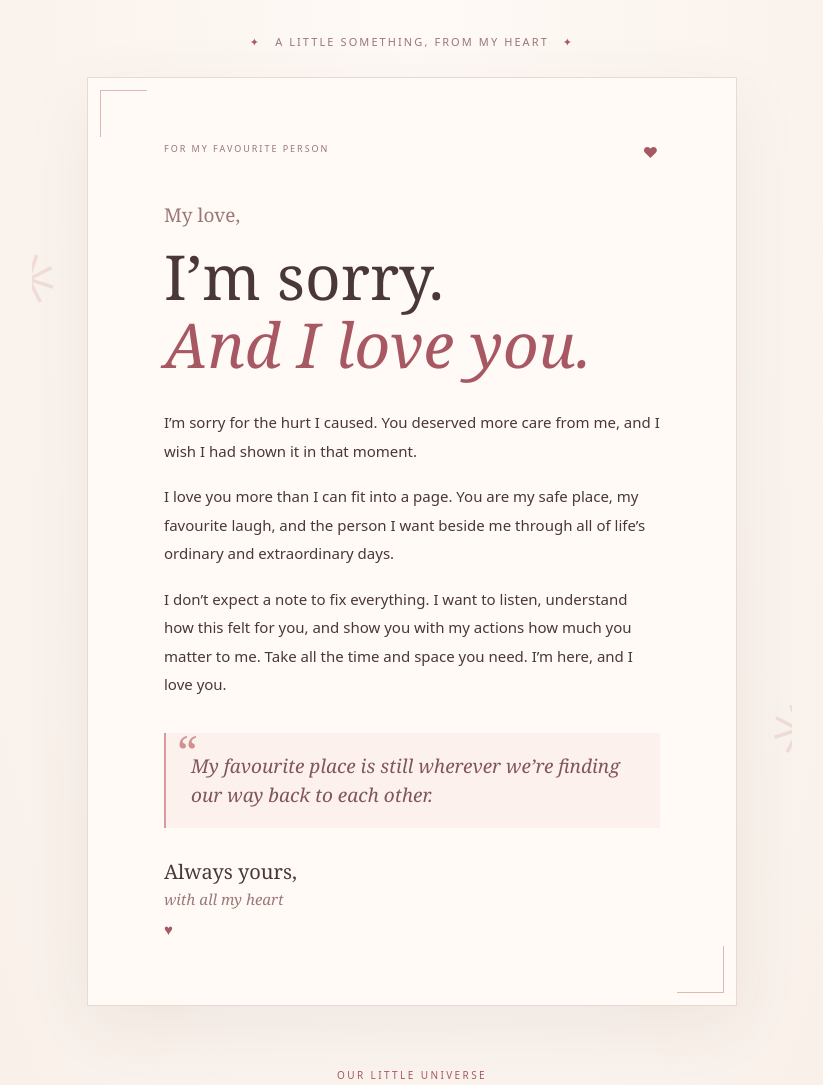
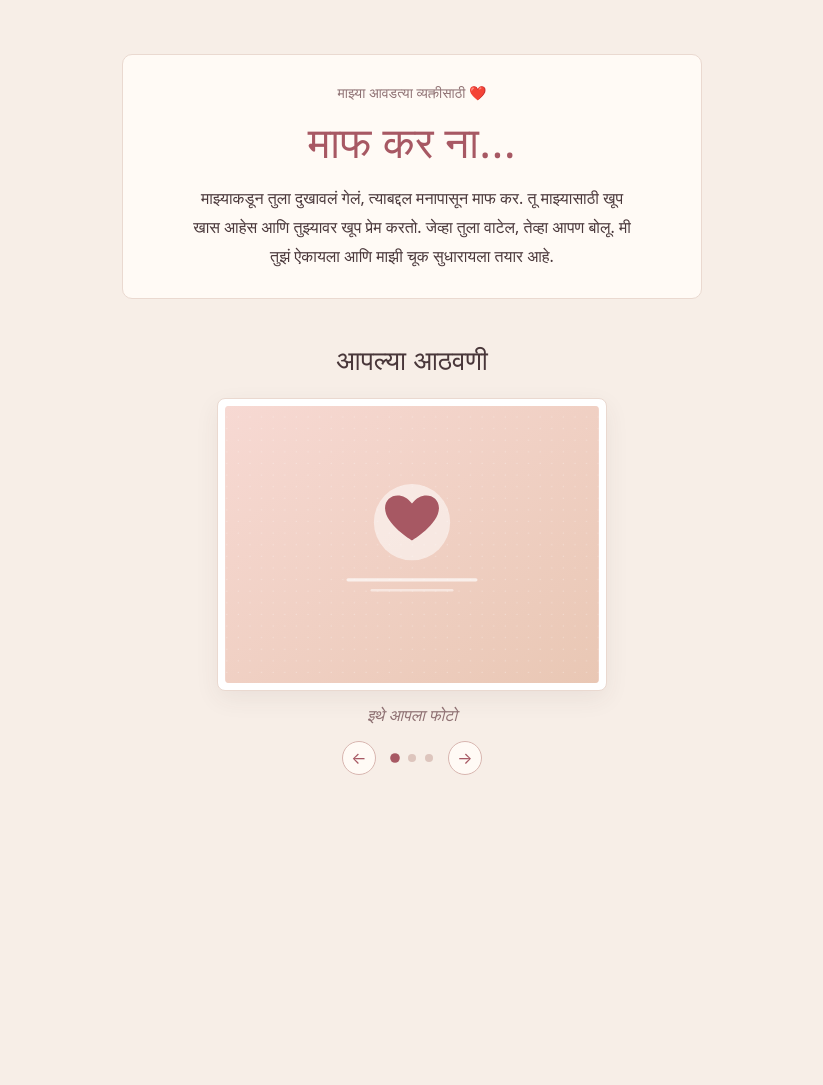
Before and after one commit to rohit-dharap/random-apps, a plain HTML site: page apps/A_Letter_For_You/index.html in a window 1280 px wide. Shown: the top 1085 px of the page, without its empty margins (228-1051 px from the left). After the commit the page ends 823 px from the top, so only its background shows below. Drawn offline with Linux system fonts and the light colour scheme.

Commit message:
Simplify apology app in Marathi

```diff
--- a/apps/A_Letter_For_You/config.json
+++ b/apps/A_Letter_For_You/config.json
@@ -1,8 +1,8 @@
 {
   "resourcePath": "./resources/",
   "photos": [
-    { "src": "photo-placeholder.svg", "alt": "Photo placeholder 1", "caption": "Our first photo goes here" },
-    { "src": "photo-placeholder.svg", "alt": "Photo placeholder 2", "caption": "A favourite little adventure goes here" },
-    { "src": "photo-placeholder.svg", "alt": "Photo placeholder 3", "caption": "One more memory to add here" }
+    { "src": "photo-placeholder.svg", "alt": "फोटोसाठी जागा", "caption": "इथे आपला फोटो" },
+    { "src": "photo-placeholder.svg", "alt": "फोटोसाठी जागा", "caption": "आपला एक सुंदर क्षण" },
+    { "src": "photo-placeholder.svg", "alt": "फोटोसाठी जागा", "caption": "आणखी एक खास आठवण" }
   ]
 }
--- a/apps/A_Letter_For_You/index.html
+++ b/apps/A_Letter_For_You/index.html
@@ -1,53 +1,28 @@
 <!doctype html>
-<html lang="en">
+<html lang="mr">
   <head>
     <meta charset="UTF-8" />
     <meta name="viewport" content="width=device-width, initial-scale=1" />
     <meta name="theme-color" content="#f7eee7" />
-    <meta name="description" content="A little note, written with love and a sincere apology." />
-    <title>A letter for you, my love</title>
+    <meta name="description" content="तुझ्यासाठी मनापासून एक छोटीशी माफी आणि आपल्या आठवणी." />
+    <title>माफ कर ना ❤️</title>
     <link rel="stylesheet" href="./style.css" />
   </head>
   <body>
     <main class="page">
-      <div class="petals petals-one" aria-hidden="true">✳</div>
-      <div class="petals petals-two" aria-hidden="true">✳</div>
-      <header class="masthead">
-        <span class="sparkle" aria-hidden="true">✦</span>
-        <p>A little something, from my heart</p>
-        <span class="sparkle" aria-hidden="true">✦</span>
-      </header>
-
-      <section class="letter" aria-labelledby="headline">
-        <div class="letter-topline"><span>FOR MY FAVOURITE PERSON</span><span aria-hidden="true">♥</span></div>
-        <p class="salutation">My love,</p>
-        <h1 id="headline">I’m sorry.<br /><em>And I love you.</em></h1>
-
-        <div class="note">
-          <p>I’m sorry for the hurt I caused. You deserved more care from me, and I wish I had shown it in that moment.</p>
-          <p>I love you more than I can fit into a page. You are my safe place, my favourite laugh, and the person I want beside me through all of life’s ordinary and extraordinary days.</p>
-          <p>I don’t expect a note to fix everything. I want to listen, understand how this felt for you, and show you with my actions how much you matter to me. Take all the time and space you need. I’m here, and I love you.</p>
-        </div>
-
-        <figure class="quote">
-          <span aria-hidden="true">“</span>
-          <blockquote>My favourite place is still wherever we’re finding our way back to each other.</blockquote>
-        </figure>
-
-        <p class="signoff">Always yours, <span>with all my heart</span> <b aria-hidden="true">♥</b></p>
+      <section class="note" aria-labelledby="headline">
+        <p class="to-you">माझ्या आवडत्या व्यक्तीसाठी ❤️</p>
+        <h1 id="headline">माफ कर ना…</h1>
+        <p>माझ्याकडून तुला दुखावलं गेलं, त्याबद्दल मनापासून माफ कर. तू माझ्यासाठी खूप खास आहेस आणि तुझ्यावर खूप प्रेम करतो. जेव्हा तुला वाटेल, तेव्हा आपण बोलू. मी तुझं ऐकायला आणि माझी चूक सुधारायला तयार आहे.</p>
       </section>
 
       <section class="memories" aria-labelledby="memories-title">
-        <p class="section-kicker">OUR LITTLE UNIVERSE</p>
-        <h2 id="memories-title">Some of my favourite us moments</h2>
-        <p class="memories-intro">A few little reminders of the joy you bring into my life.</p>
-
-        <div class="slideshow" aria-roledescription="carousel" aria-label="Our memories">
+        <h2 id="memories-title">आपल्या आठवणी</h2>
+        <div class="slideshow" aria-roledescription="carousel" aria-label="आपल्या आठवणींचे फोटो">
           <div class="photo-frame">
             <img id="memory-image" src="./resources/photo-placeholder.svg" alt="Photo placeholder 1" />
-            <span class="photo-heart" aria-hidden="true">♥</span>
           </div>
-          <p id="memory-caption" class="photo-caption" aria-live="polite">Our first photo goes here</p>
+          <p id="memory-caption" class="photo-caption" aria-live="polite">इथे आपला फोटो</p>
           <div class="slide-controls">
             <button id="previous" class="arrow" type="button" aria-label="Previous photo">←</button>
             <div id="slide-dots" class="dots" aria-label="Choose a photo"></div>
@@ -55,10 +30,7 @@
           </div>
           <p id="slide-status" class="sr-only" aria-live="polite"></p>
         </div>
-        <p class="placeholder-note">Photo slots are ready for your pictures whenever you want to add them.</p>
       </section>
-
-      <footer>Made with love, just for you <span aria-hidden="true">♥</span></footer>
     </main>
     <script src="./script.js"></script>
   </body>
--- a/apps/A_Letter_For_You/script.js
+++ b/apps/A_Letter_For_You/script.js
@@ -6,9 +6,9 @@ const previous = document.querySelector('#previous');
 const next = document.querySelector('#next');
 
 const defaultPhotos = [
-  { src: 'photo-placeholder.svg', alt: 'Photo placeholder 1', caption: 'Our first photo goes here' },
-  { src: 'photo-placeholder.svg', alt: 'Photo placeholder 2', caption: 'A favourite little adventure goes here' },
-  { src: 'photo-placeholder.svg', alt: 'Photo placeholder 3', caption: 'One more memory to add here' },
+  { src: 'photo-placeholder.svg', alt: 'फोटोसाठी जागा', caption: 'इथे आपला फोटो' },
+  { src: 'photo-placeholder.svg', alt: 'फोटोसाठी जागा', caption: 'आपला एक सुंदर क्षण' },
+  { src: 'photo-placeholder.svg', alt: 'फोटोसाठी जागा', caption: 'आणखी एक खास आठवण' },
 ];
 let photos = defaultPhotos;
 let current = 0;
@@ -30,7 +30,7 @@ function renderDots() {
     const button = document.createElement('button');
     button.type = 'button';
     button.className = 'dot';
-    button.setAttribute('aria-label', `Show photo ${index + 1}${photo.caption ? `: ${photo.caption}` : ''}`);
+    button.setAttribute('aria-label', `फोटो ${index + 1} दाखवा${photo.caption ? `: ${photo.caption}` : ''}`);
     button.addEventListener('click', () => showPhoto(index));
     return button;
   }));
--- a/apps/A_Letter_For_You/style.css
+++ b/apps/A_Letter_For_You/style.css
@@ -1,7 +1,7 @@
 :root {
   color-scheme: light;
   --ink: #49373a;
-  --muted: #9a7778;
+  --muted: #8e7072;
   --rose: #a75863;
   --paper: #fffaf5;
   --cream: #f7eee7;
@@ -10,64 +10,33 @@
 * { box-sizing: border-box; }
 body {
   margin: 0;
-  background: radial-gradient(ellipse at 50% 0%, #fffaf6 0, var(--cream) 72%);
+  background: var(--cream);
   color: var(--ink);
   font-family: system-ui, -apple-system, BlinkMacSystemFont, 'Segoe UI', sans-serif;
 }
 button { font: inherit; }
-.page { position: relative; width: min(100% - 28px, 760px); margin: auto; padding: 34px 0 28px; overflow: hidden; }
-.masthead { display: flex; align-items: center; justify-content: center; gap: 14px; color: var(--muted); font-size: 11px; letter-spacing: .19em; text-transform: uppercase; }
-.masthead p { margin: 0; }
-.sparkle { color: var(--rose); }
-.letter { position: relative; margin: 28px auto 62px; padding: clamp(30px, 8vw, 64px) clamp(24px, 8vw, 76px); max-width: 650px; background: var(--paper); border: 1px solid #ead9d0; box-shadow: 0 18px 65px #59363c12; }
-.letter::before, .letter::after { position: absolute; content: ''; width: 46px; height: 46px; border-color: #d6a9a2; border-style: solid; opacity: .8; }
-.letter::before { top: 12px; left: 12px; border-width: 1px 0 0 1px; }
-.letter::after { right: 12px; bottom: 12px; border-width: 0 1px 1px 0; }
-.letter-topline { display: flex; justify-content: space-between; color: var(--muted); font-size: 9px; letter-spacing: .22em; }
-.letter-topline span:last-child { color: var(--rose); font-size: 15px; }
-.salutation { margin: 40px 0 15px; color: var(--muted); font-family: Georgia, 'Times New Roman', serif; font-size: 19px; }
-h1, h2, blockquote { font-family: Georgia, 'Times New Roman', serif; font-weight: 500; }
-h1 { margin: 0; font-size: clamp(38px, 8vw, 62px); line-height: 1.09; }
-h1 em { color: var(--rose); }
-.note { margin-top: 30px; font-size: 15px; line-height: 1.9; }
-.note p { margin: 0 0 17px; }
-.quote { position: relative; margin: 34px 0 28px; padding: 19px 20px 17px 25px; border-left: 2px solid #d99a9b; background: #fcf1ec; }
-.quote > span { position: absolute; top: -13px; left: 11px; color: #cf9291; font-family: Georgia, serif; font-size: 45px; }
-blockquote { margin: 0; color: #80565b; font-size: 19px; font-style: italic; line-height: 1.55; }
-.signoff { margin: 30px 0 0; font-family: Georgia, 'Times New Roman', serif; font-size: 20px; }
-.signoff span { display: block; margin-top: 4px; color: var(--muted); font-size: 15px; font-style: italic; }
-.signoff b { display: inline-block; margin-top: 12px; color: var(--rose); font-family: sans-serif; font-size: 15px; }
+.page { width: min(100% - 32px, 580px); margin: auto; padding: 54px 0 48px; }
+.note { margin: 0 auto 42px; padding: 28px 30px; background: var(--paper); border: 1px solid #ead9d0; border-radius: 10px; text-align: center; }
+.to-you { margin: 0 0 10px; color: var(--muted); font-size: 14px; }
+h1, h2 { font-family: Georgia, 'Times New Roman', serif; font-weight: 500; }
+h1 { margin: 0 0 13px; color: var(--rose); font-size: clamp(34px, 8vw, 43px); }
+.note > p:last-child { max-width: 440px; margin: 0 auto; font-size: 16px; line-height: 1.8; }
 .memories { text-align: center; }
-.section-kicker { margin: 0 0 9px; color: var(--rose); font-size: 10px; letter-spacing: .24em; }
-h2 { margin: 0; font-size: clamp(27px, 6vw, 37px); }
-.memories-intro { margin: 11px 0 25px; color: var(--muted); font-size: 14px; }
-.slideshow { width: min(100%, 500px); margin: auto; }
-.photo-frame { position: relative; aspect-ratio: 4 / 3; padding: 10px; background: #fff; box-shadow: 0 12px 34px #49373a1b; transform: rotate(-1deg); }
-.photo-frame img { display: block; width: 100%; height: 100%; object-fit: cover; background: #f4dcd6; }
-.photo-heart { position: absolute; right: 22px; bottom: 18px; color: #fff; font-size: 23px; text-shadow: 0 1px 7px #49373a66; }
-.photo-caption { min-height: 24px; margin: 17px 0 13px; color: #795c5e; font-family: Georgia, 'Times New Roman', serif; font-size: 17px; font-style: italic; }
-.slide-controls { display: flex; align-items: center; justify-content: center; gap: 18px; }
-.arrow { width: 38px; height: 38px; border: 1px solid #d8b6b0; border-radius: 50%; background: #fffaf6; color: var(--rose); cursor: pointer; transition: background .2s, transform .2s; }
-.arrow:hover { background: #f6e4de; transform: scale(1.05); }
+h2 { margin: 0 0 20px; font-size: 27px; }
+.slideshow { width: min(100%, 390px); margin: auto; }
+.photo-frame { aspect-ratio: 4 / 3; padding: 7px; background: #fff; border: 1px solid #ead9d0; border-radius: 8px; box-shadow: 0 8px 24px #49373a12; }
+.photo-frame img { display: block; width: 100%; height: 100%; object-fit: cover; border-radius: 4px; background: #f4dcd6; }
+.photo-caption { min-height: 24px; margin: 13px 0; color: var(--muted); font-family: Georgia, 'Times New Roman', serif; font-size: 16px; font-style: italic; }
+.slide-controls { display: flex; align-items: center; justify-content: center; gap: 15px; }
+.arrow { width: 34px; height: 34px; border: 1px solid #d8b6b0; border-radius: 50%; background: var(--paper); color: var(--rose); cursor: pointer; }
 .arrow:focus-visible, .dot:focus-visible { outline: 3px solid #86535e; outline-offset: 3px; }
 .dots { display: flex; align-items: center; gap: 9px; }
-.dot { width: 9px; height: 9px; padding: 0; border: 0; border-radius: 50%; background: #ddc5bd; cursor: pointer; }
-.dot[aria-current='true'] { background: var(--rose); transform: scale(1.25); }
-.placeholder-note { margin: 17px 0 0; color: var(--muted); font-size: 12px; }
-footer { margin-top: 64px; color: var(--muted); text-align: center; font-family: Georgia, 'Times New Roman', serif; font-size: 14px; font-style: italic; }
-footer span { color: var(--rose); }
-.petals { position: absolute; z-index: -1; color: #d9a5a1; opacity: .28; font-size: 70px; }
-.petals-one { top: 230px; left: -32px; transform: rotate(18deg); }
-.petals-two { top: 680px; right: -36px; transform: rotate(-18deg); }
+.dot { width: 8px; height: 8px; padding: 0; border: 0; border-radius: 50%; background: #ddc5bd; cursor: pointer; }
+.dot[aria-current='true'] { background: var(--rose); transform: scale(1.2); }
 .sr-only { position: absolute; width: 1px; height: 1px; overflow: hidden; clip: rect(0, 0, 0, 0); white-space: nowrap; clip-path: inset(50%); }
 
-@media (max-width: 520px) {
-  .page { width: min(100% - 20px, 760px); padding-top: 25px; }
-  .masthead { gap: 8px; font-size: 9px; letter-spacing: .14em; }
-  .letter { margin: 22px auto 48px; }
-  .note { font-size: 14px; }
-  .quote { margin-inline: -5px; }
+@media (max-width: 480px) {
+  .page { padding-top: 30px; }
+  .note { padding: 23px 20px; margin-bottom: 34px; }
+  .note > p:last-child { font-size: 15px; }
 }
-@media (prefers-reduced-motion: reduce) {
-  *, *::before, *::after { scroll-behavior: auto !important; transition-duration: .01ms !important; }
-}
```
